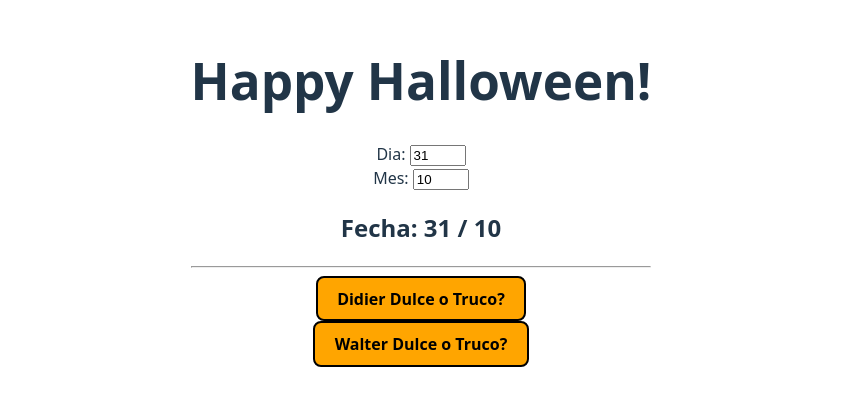
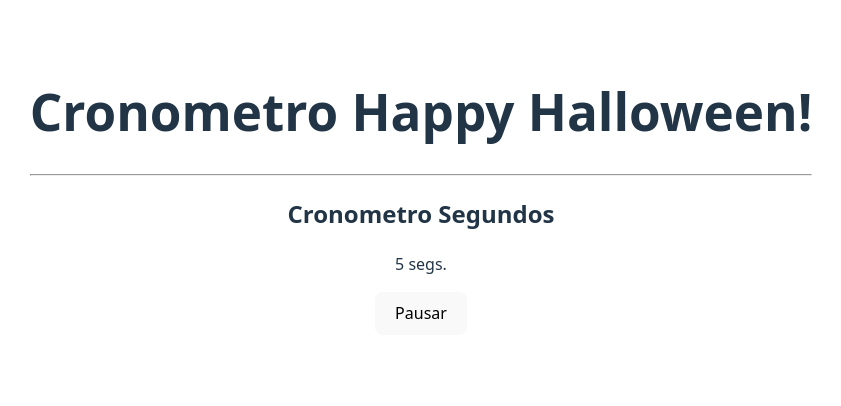
Before and after one commit to johnkespitia/IntecapHalloweenReact, a React (Vite) app: page / in a window 1280 px wide. Shown: the part 208-614 px from the top of the page, without its empty margins (219-1060 px from the left). Built offline with nearby package versions, Linux system fonts and the light colour scheme.

Commit message:
feat: implement Cronometro component and update App layout for Halloween theme

```diff
--- a/src/App.jsx
+++ b/src/App.jsx
@@ -1,12 +1,10 @@
 import './App.css'
-import MyButton from './MyButton.jsx'
-import MyInput from './MyInput.jsx'
+import Cronometro from './Cronometro'
 function App() {
   return <div>
-    <h1>Happy Halloween!</h1>
-    <MyInput />
+    <h1>Cronometro Happy Halloween!</h1>
     <hr/>
-    <MyButton name="Didier" />
+    <Cronometro />
   </div>
 }
 
--- /dev/null
+++ b/src/Cronometro.jsx
@@ -0,0 +1,63 @@
+import React, { useEffect, useState } from "react";
+
+const Cronometro = () => {
+    const [segundos, setSegundos] = useState(0);
+    const [activo, setActivo] = useState(true);
+    const [timer, setTimer] = useState(null);
+
+    // setTimeout(() => {
+    //     setSegundos(segundos + 1);
+    // }, 5000);
+
+    useEffect(() => {
+        console.log('Cronometro mounted');
+        const timer = setInterval(() => {
+            setSegundos((valor_previo) => { return valor_previo + 1 });
+        }, 1000);
+        setTimer(timer);
+    }, []);
+
+    useEffect(() => {
+
+    }, [activo]);
+
+    useEffect(() => {
+
+    }, [timer]);
+    // sin segundo parametro didUpdate todo el estado
+    // con [] solo didMount
+    // useEffect(() => {
+    //     console.log('Cronometro updated', activo);
+    //     if(!activo) {
+    //         clearInterval(timer);
+    //     }else{
+    //         const newTimer = setInterval(() => {
+    //             setSegundos((valor_previo) => { return valor_previo + 1 });
+    //         }, 1000);
+    //         setTimer(newTimer);
+    //     }
+    // },[activo])
+    // useEffect(() => {},[])
+
+    const handleActivo = () => {
+        console.log('handleActivo', activo);
+        setActivo(!activo);
+        if(timer != null){
+            clearInterval(timer);
+            setTimer(null);
+        }else{
+            const newTimer = setInterval(() => {
+                setSegundos((valor_previo) => { return valor_previo + 1 });
+            }, 1000);
+            setTimer(newTimer);
+        }
+    }
+
+    return <div>
+        <h2>Cronometro Segundos</h2>
+        <p>{segundos} segs.</p>
+        <button onClick={handleActivo}>{activo ? 'Pausar' : 'Reanudar'}</button>
+    </div>;
+}
+
+export default Cronometro;
--- a/src/MyButton.jsx
+++ b/src/MyButton.jsx
@@ -1,6 +1,9 @@
+// Hooks (ganchos) - funciones especiales de React
+import React from 'react';
 function MyButton({ name }) {
+    // useSate
     const handleClick= () => {
-        alert("¡Feliz Halloween " + name + " !");// ``
+        alert("¡Feliz Halloween " + name + " !");
     }
     return <button onClick={handleClick} className="custom">{name} Dulce o Truco?</button>
 }
--- a/src/MyInput.jsx
+++ b/src/MyInput.jsx
@@ -11,12 +11,43 @@ class MyInput extends React.Component {
     setDia = (e) => {
         const newDia = e.target.value;
         this.setState({ dia: newDia });
+        const divi = this.state.dia/this.state.mes;
     }
 
     setMes = (e) =>{
         const newMes = e.target.value;
         this.setState({ mes: newMes });
     }
+// Lifecycle methods
+// se ejecuta una sola vesz al moentarse el componente
+    componentDidMount() {
+        console.log('MyInput mounted');
+    }
+
+    shouldComponentUpdate(nextProps, nextState) {
+        this.state.dia == nextState.dia && this.state.mes == nextState.mes
+        // console.log('MyInput should update?');
+        // return false; // no se actualiza
+        return true; // si se actualiza
+    }
+// se ejecuta cada vez que el estado del componente se actualiza
+    componentDidUpdate() {
+        console.log('MyInput updated');
+    }
+
+    componentDidCatch(error, info) {
+        console.log('MyInput caught an error ', error);
+    }
+
+    componentWillUnmount() {
+        console.log('MyInput will unmount');
+    }
+
+    getSnapshotBeforeUpdate(prevProps, prevState) {
+        console.log('MyInput getSnapshotBeforeUpdate');
+        return null;
+    }
+
 
     render() {
         return <div>
@@ -31,9 +62,15 @@ class MyInput extends React.Component {
             <input type="number" min={1} max={12} defaultValue={this.state.mes}
                 onChange={this.setMes} />
             <br />
+            {/* <NotFound /> */}
             <h2>Fecha: {this.state.dia} / {this.state.mes}</h2>
         </div>;
     }
 }
 
+// const NotFound = () => {
+//     throw new Error('I am a forced error');
+//     return <div>Not Found</div>;
+// }
+
 export default MyInput;
--- a/src/main.jsx
+++ b/src/main.jsx
@@ -6,7 +6,6 @@ import MyButton from './MyButton.jsx'
 createRoot(document.getElementById('root')).render(
   <div>
     <App />
-    <MyButton name="Walter" />
   </div>
 ) // JSX
 // App(); == <App />
```
